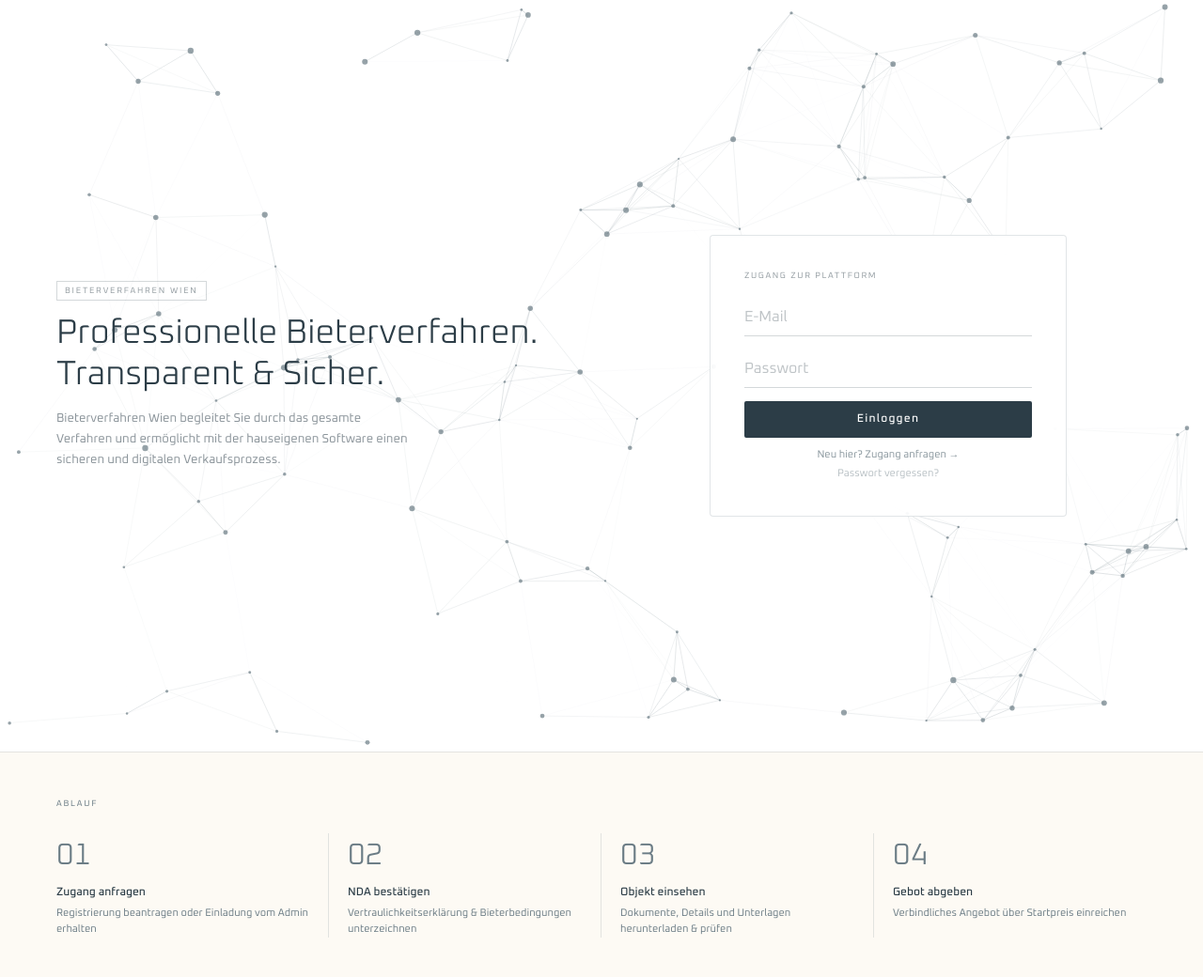
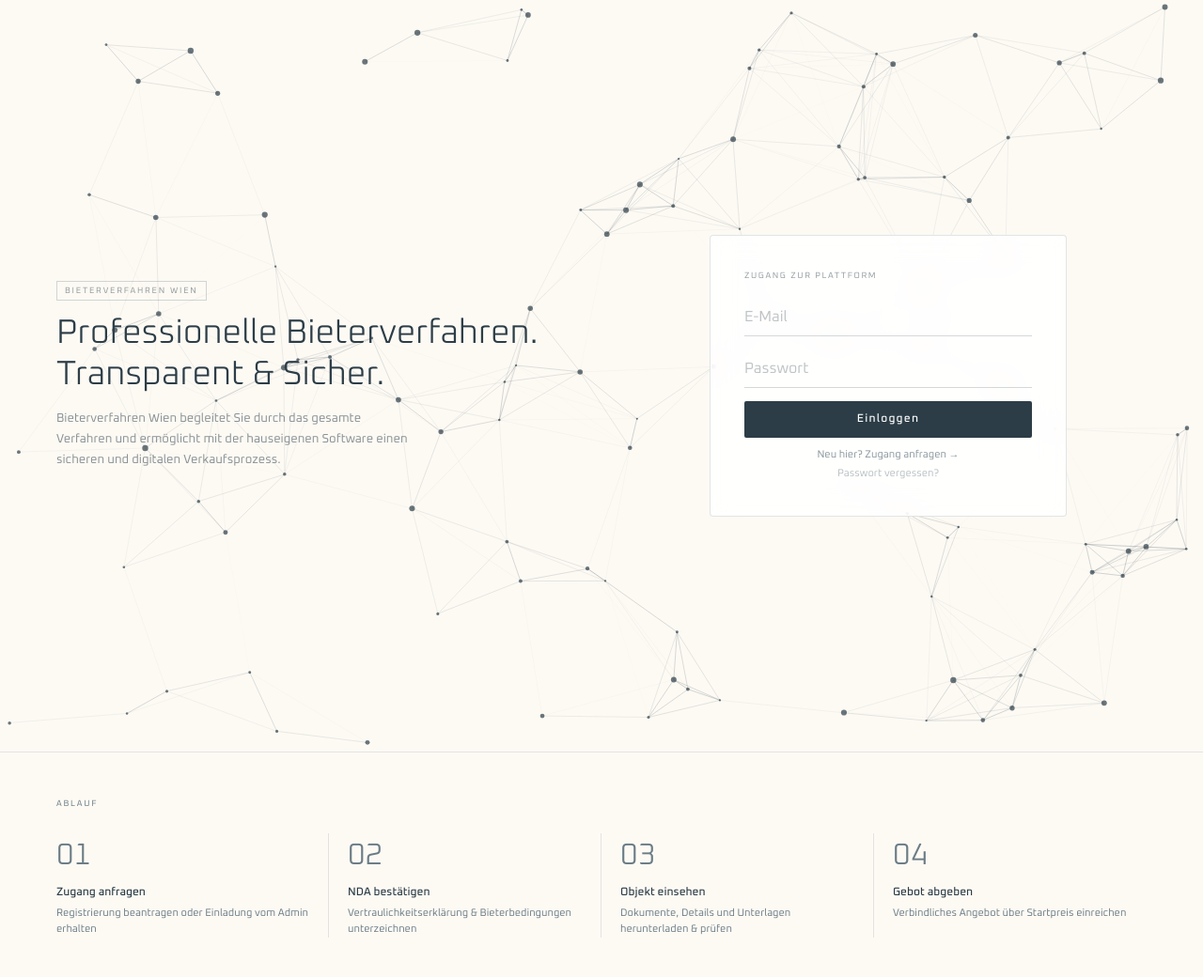
Before and after one commit to JM1-AT/bieterverfahren-wien, a Flask app: a page that uses templates/landing.html in a window 1280 px wide. Shown: the part 64-1104 px from the top of the page at 94% size. Run offline with Flask 3, Linux system fonts and the light colour scheme.

Commit message:
Hero: Creme-Hintergrund + Logo-Farbe für Netzwerk-Animation
Co-Authored-By: Claude Sonnet 4.6 <noreply@anthropic.com>

```diff
--- a/static/network.js
+++ b/static/network.js
@@ -10,7 +10,7 @@
   const NODE_COUNT = isMobile ? 55 : 110;
   const MAX_DIST   = isMobile ? 100 : 160;
   const SPEED      = 0.45;
-  const COL        = 'rgba(107,124,133,';
+  const COL        = 'rgba(44,61,71,';
 
   function resize(){
     W = canvas.width  = wrap.offsetWidth;
--- a/static/style.css
+++ b/static/style.css
@@ -64,7 +64,7 @@ img, svg { display: block; }
 /* ── Hero (Landing) ──────────────────────────────────────── */
 .hero {
   position: relative; min-height: 100vh;
-  background: #ffffff;
+  background: var(--bg);
   display: flex; align-items: center; overflow: hidden;
 }
 #netCanvas {
```
